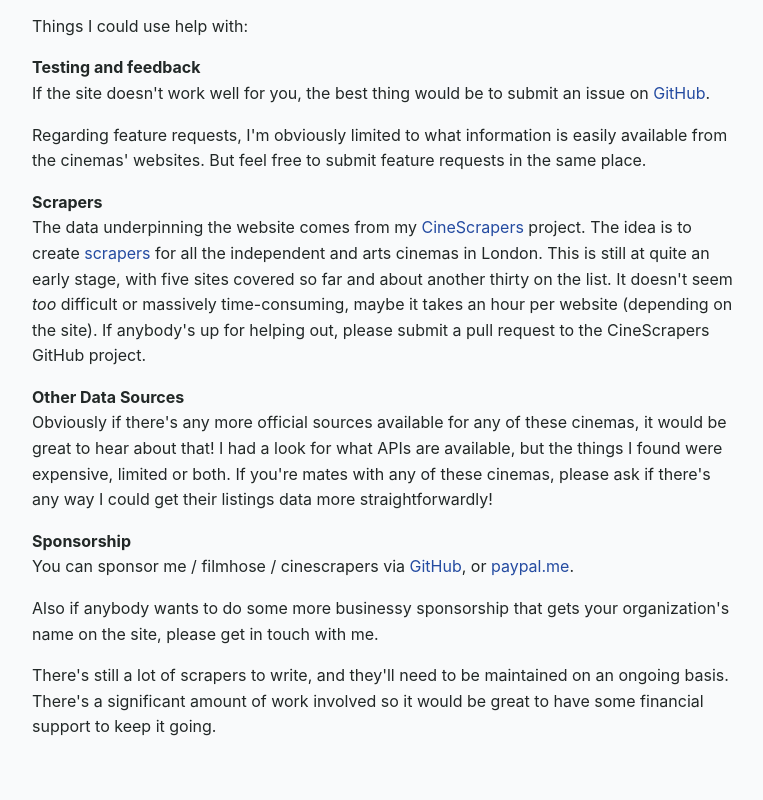
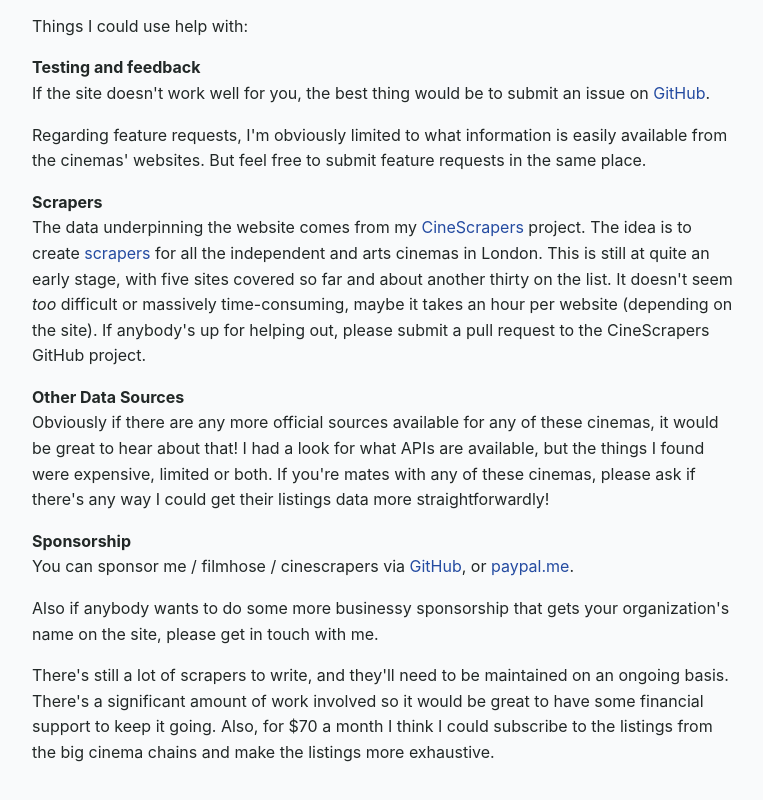
Before and after one commit to Joeboy/filmhose, a React (Vite) app: page /help in a window 1280 px wide. Shown: the part 244-1044 px from the top of the page, without its empty margins (256-1019 px from the left). Built offline with nearby package versions, Linux system fonts and the light colour scheme; no server answers.

Commit message:
Update HelpWanted page

```diff
--- a/src/components/HelpWanted.tsx
+++ b/src/components/HelpWanted.tsx
@@ -30,11 +30,11 @@ const HelpWanted: React.FC = () => (
     </p>
     <h4>Other Data Sources</h4>
     <p>
-      Obviously if there's any more official sources available for any of these
-      cinemas, it would be great to hear about that! I had a look for what APIs
-      are available, but the things I found were expensive, limited or both. If
-      you're mates with any of these cinemas, please ask if there's any way I
-      could get their listings data more straightforwardly!
+      Obviously if there are any more official sources available for any of
+      these cinemas, it would be great to hear about that! I had a look for what
+      APIs are available, but the things I found were expensive, limited or
+      both. If you're mates with any of these cinemas, please ask if there's any
+      way I could get their listings data more straightforwardly!
     </p>
     <h4>Sponsorship</h4>
     <p>
@@ -51,7 +51,8 @@ const HelpWanted: React.FC = () => (
       There's still a lot of scrapers to write, and they'll need to be
       maintained on an ongoing basis. There's a significant amount of work
       involved so it would be great to have some financial support to keep it
-      going.
+      going. Also, for $70 a month I think I could subscribe to the listings
+      from the big cinema chains and make the listings more exhaustive.
     </p>
   </div>
 );
```
